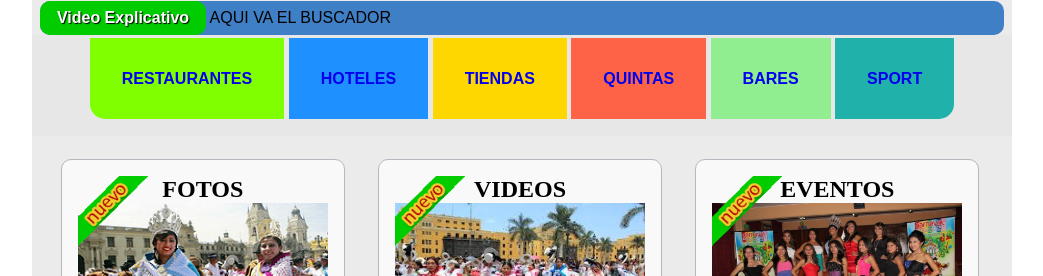
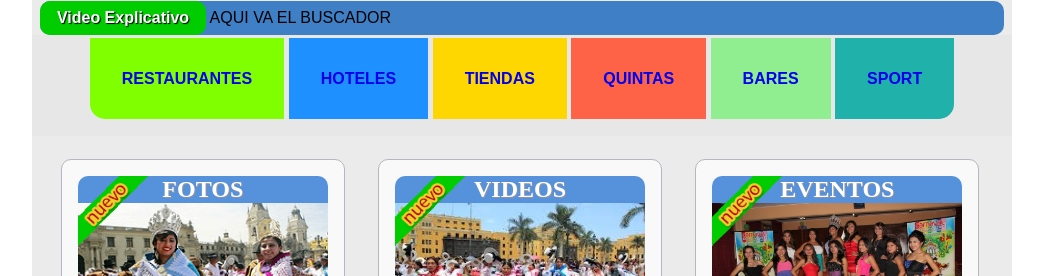
Before and after one commit to pepechulo4/Proyecto-Apurimac, a plain HTML site: page index.html in a window 1280 px wide. Shown: the part 524-800 px from the top of the page, without its empty margins (118-1161 px from the left). Drawn offline with Linux system fonts and the light colour scheme; a web font is replaced by a local one.

Commit message:
me falto agregar este codigo

```diff
--- a/estilos.css
+++ b/estilos.css
@@ -216,7 +216,7 @@ section div div.vinculos span
 	text-align: center;
 	width: 250px;
 }
-section div div.vinculos span:nth-child(1)
+section div div.vinculos span:nth-child(1),section div div.vinculos span:nth-child(2)
 {
 	display: block;
 	font-family: Coustard;
```
